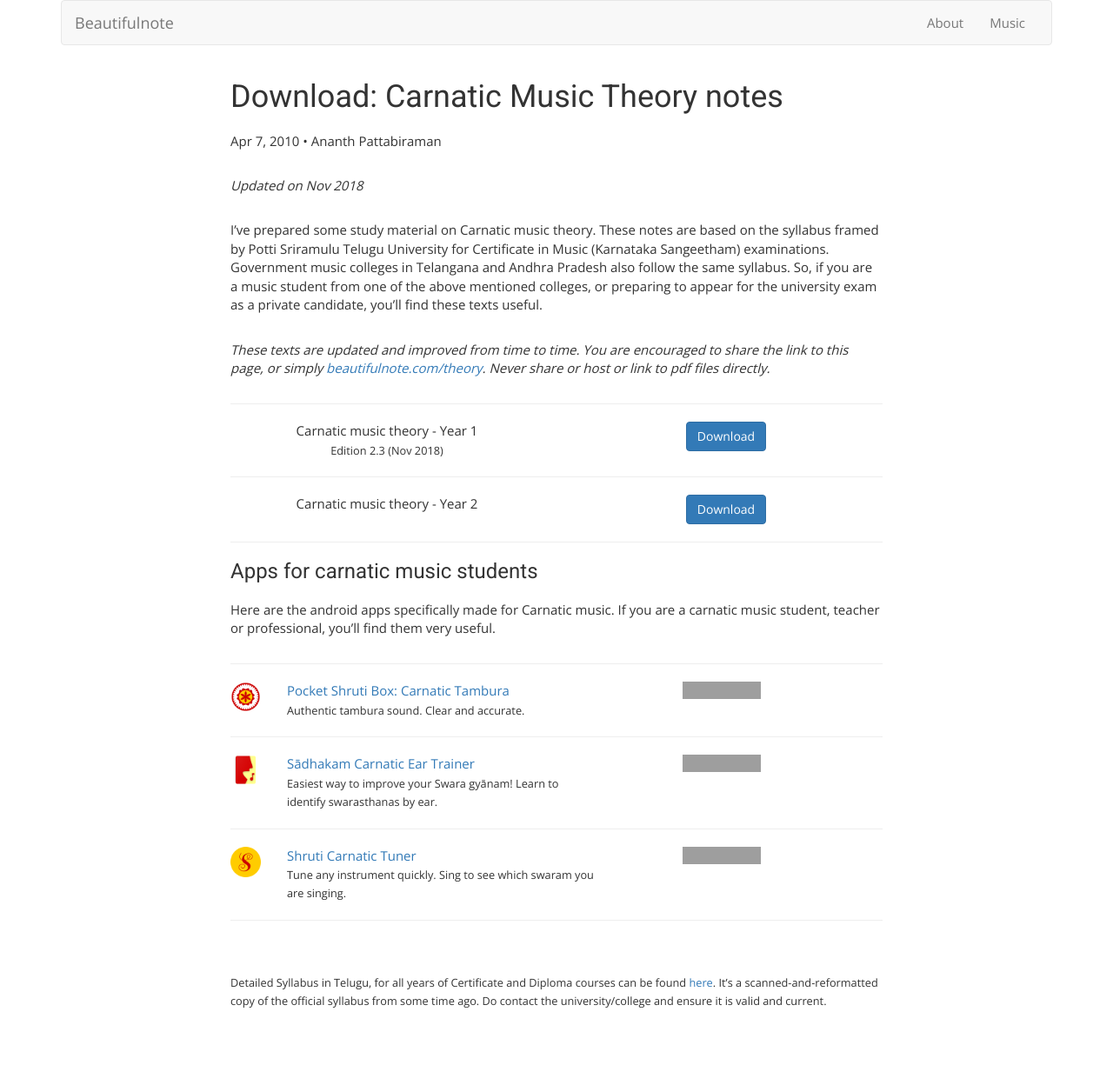
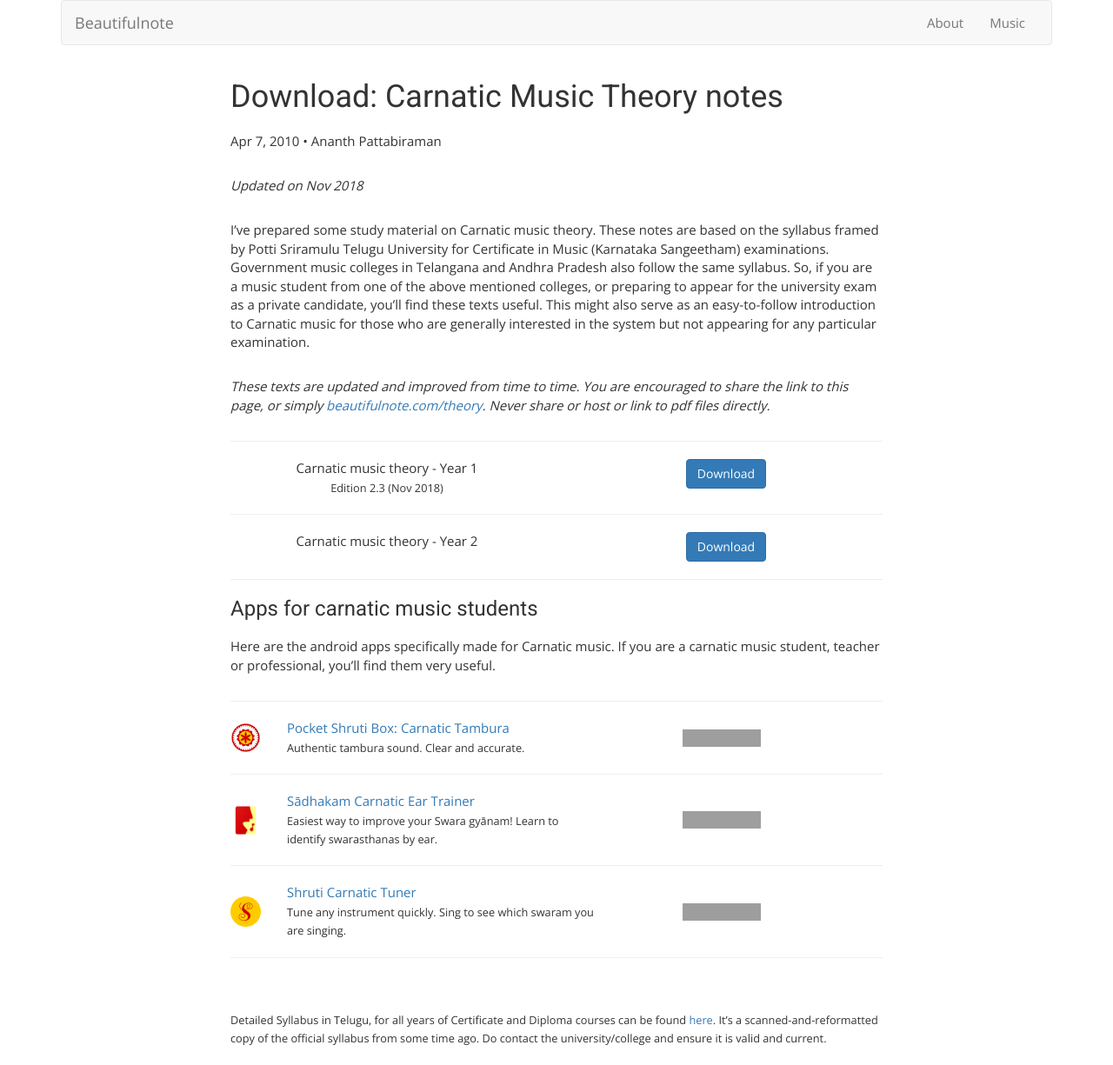
Before and after one commit to ananthp/beautifulnote, a Jekyll site: the page built from blog/_posts/2010-04-07-carnatic-music-theory-download.markdown, in a window 1280 px wide. Shown: the whole page at 87% size. Built offline with Jekyll 4.4.1, drawn with Linux system fonts in a browser that asks for light colours; nearby versions of some CDN libraries; before the commit the page ends 1182 px from its top, so only the background shows below that; grey boxes are pictures that could not be loaded.

Commit message:
theory notes: tweaks to listings of apps and texts

```diff
--- a/blog/_posts/2010-04-07-carnatic-music-theory-download.markdown
+++ b/blog/_posts/2010-04-07-carnatic-music-theory-download.markdown
@@ -17,26 +17,27 @@ sadhakam_app_link:  "https://play.google.com/store/apps/details?id=org.kuyil.sad
 shrutibox_app_link: "https://play.google.com/store/apps/details?id=org.kuyil.shrutibox"
 
 class_col_app_logo: "col-xs-offset-4 col-xs-4 col-md-offset-0 col-md-1"
-class_col_app_text: "col-xs-12 col-md-6"
+class_col_app_text: "appinfo col-xs-12 col-md-6"
 class_col_play_badge: "col-xs-offset-3 col-xs-6 col-md-offset-1 col-md-3"
+
 
 excerpt_separator: <!--more-->
 ---
 
 <em>Updated on Nov 2018</em>
 
-I've prepared some study material on Carnatic music theory. These notes are based on the syllabus framed by Potti Sriramulu Telugu University for Certificate in Music (Karnataka Sangeetham) examinations. Government music colleges in Telangana and Andhra Pradesh also follow the same syllabus. So, if you are a music student from one of the above mentioned colleges, or preparing to appear for the university exam as a private candidate, you'll find these texts useful.
+I've prepared some study material on Carnatic music theory. These notes are based on the syllabus framed by Potti Sriramulu Telugu University for Certificate in Music (Karnataka Sangeetham) examinations. Government music colleges in Telangana and Andhra Pradesh also follow the same syllabus. So, if you are a music student from one of the above mentioned colleges, or preparing to appear for the university exam as a private candidate, you'll find these texts useful. This might also serve as an easy-to-follow introduction to Carnatic music for those who are generally interested in the system but not appearing for any particular examination.
 
 <em>These texts are updated and improved from time to time. You are encouraged to share the link to this page, or simply <a href="{{ site.url }}/theory">beautifulnote.com/theory</a>. Never share or host or link to pdf files directly.</em>
 
 <hr />
 <div class='row'>
-  <div class="col-md-6 text-center">
+  <div class="col-xs-12 col-md-6 text-center theory_text_filename">
   Carnatic music theory - Year 1<br />
   <small>Edition 2.3 (Nov 2018)</small>
   </div>
 
-  <div class="col-md-6 text-center">
+  <div class="col-xs-12 col-md-6 text-center">
     <a class="btn btn-primary" href="{{ site.url }}/{{ page.theory-year1}}">Download</a>
   </div>
 </div>
@@ -44,7 +45,7 @@ I've prepared some study material on Carnatic music theory. These notes are base
 <hr />
 
 <div class='row'>
-  <div class="col-md-6 text-center">
+  <div class="col-md-6 text-center theory_text_filename">
   Carnatic music theory - Year 2
   </div>
 
@@ -59,14 +60,16 @@ I've prepared some study material on Carnatic music theory. These notes are base
 Here are the android apps specifically made for Carnatic music. If you are a carnatic music student, teacher or professional, you'll find them very useful.
 
 <hr />
-<div class='row'
+<div class='row vcenter-desktop'
      itemscope itemtype="schema.org/MobileApplication">
   <meta itemprop="operatingSystem" content="Android" />
   <meta itemprop="applicationCategory" content="Music" />
   <meta itemprop='sameAs' content='https://play.google.com/store/apps/details?id=org.kuyil.shrutibox'>
 
   <div class="{{ page.class_col_app_logo }}">
-    <img class='img-responsive center-block' alt='Pocket Shruti Box app logo' src="{{ site.ur }}/images/shrutibox_logo.png" />
+    <a href="{{ page.shrutibox_app_link }}">
+        <img class='img-responsive center-block' alt='Pocket Shruti Box app logo' src="{{ site.url }}/images/shrutibox_logo.png" />
+    </a>
   </div>
 
   <div class="{{ page.class_col_app_text }}">
@@ -84,14 +87,16 @@ Here are the android apps specifically made for Carnatic music. If you are a car
 
 
 <hr />
-<div class='row'
+<div class='row vcenter-desktop'
      itemscope itemtype="schema.org/MobileApplication">
   <meta itemprop="operatingSystem" content="Android" />
   <meta itemprop="applicationCategory" content="Music" />
   <meta itemprop='sameAs' content='https://play.google.com/store/apps/details?id=org.kuyil.sadhakam'>
 
   <div class="{{ page.class_col_app_logo }}">
-    <img class='img-responsive center-block' alt='shruti app logo' src="{{ site.ur }}/images/sadhakam_logo.png" />
+    <a href="{{ page.sadhakam_app_link }}">
+        <img class='img-responsive center-block' alt='sadhakam app logo' src="{{ site.url }}/images/sadhakam_logo.png" />
+    </a>
   </div>
 
   <div class="{{ page.class_col_app_text }}">
@@ -109,14 +114,16 @@ Here are the android apps specifically made for Carnatic music. If you are a car
 </div>
 
 <hr />
-<div class='row'
+<div class='row vcenter-desktop'
      itemscope itemtype="schema.org/MobileApplication">
   <meta itemprop="operatingSystem" content="Android" />
   <meta itemprop="applicationCategory" content="Music" />
   <meta itemprop='sameAs' content='https://play.google.com/store/apps/details?id=org.kuyil.shruti'>
 
   <div class="{{ page.class_col_app_logo }}">
-    <img class='img-responsive center-block' alt='shruti app logo' src="{{ site.ur }}/images/shruti_logo.png" />
+    <a href="{{ page.shruti_app_link }}">
+        <img class='img-responsive center-block' alt='shruti app logo' src="{{ site.url }}/images/shruti_logo.png" />
+    </a>
   </div>
 
   <div class="{{ page.class_col_app_text }}">
```
